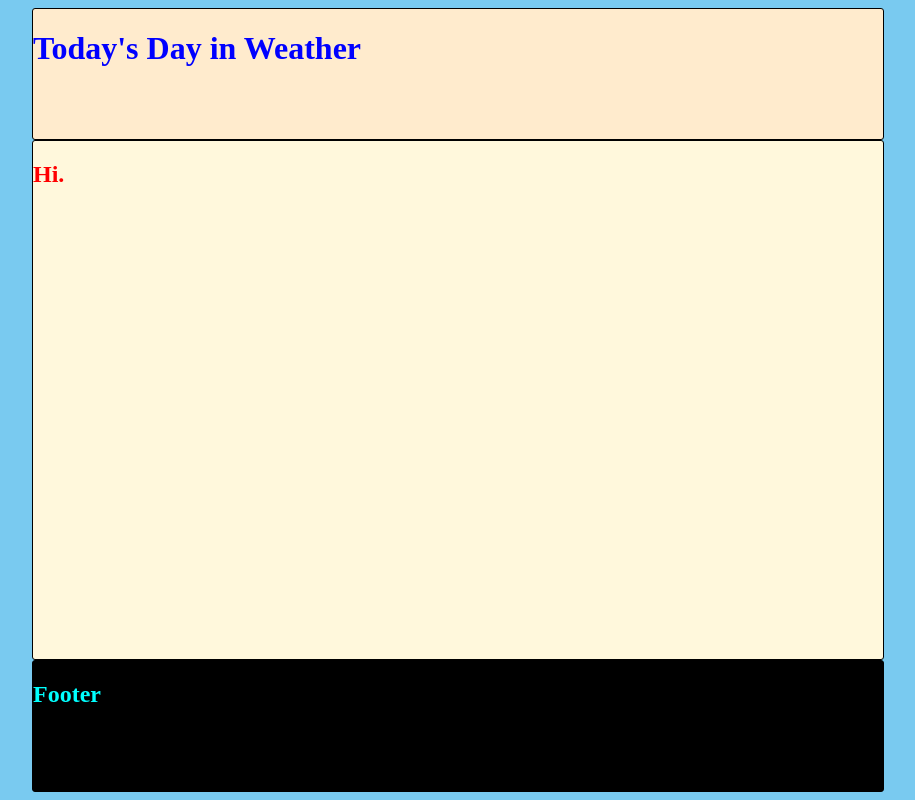
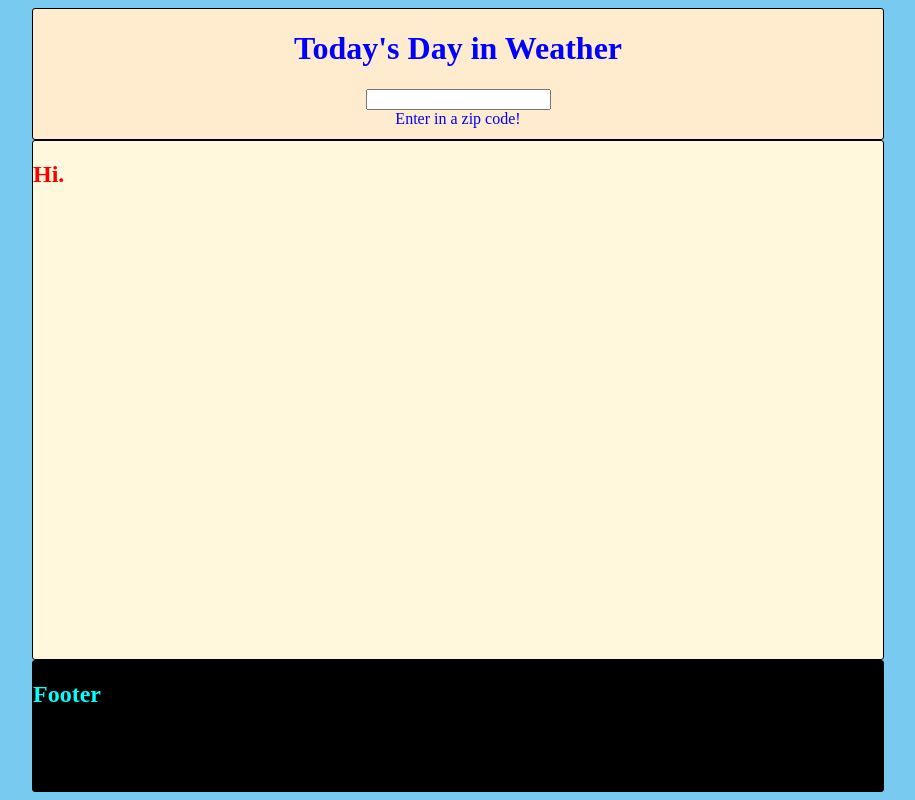
Before and after one commit to relynch91/WeatherAPP, a website built with webpack: page public/index.html in a window 1280 px wide. Shown: the whole page, without its empty margins (182-1097 px from the left). Built offline with nearby package versions, Linux system fonts and the light colour scheme; files whose address does not match are found by name.

Commit message:
add files

```diff
--- a/package.json
+++ b/package.json
@@ -3,7 +3,7 @@
   "version": "1.0.0",
   "description": "cors test",
   "main": "app.js",
-  "repository": "https://github.com/jonchaney/node-api-backend.git",
+  "repository": "https://github.com/relynch91/climatefire2020.git",
   "license": "MIT",
   "directories": {
     "lib": "lib"
--- a/public/header.css
+++ b/public/header.css
@@ -20,4 +20,7 @@
     background-color: blanchedalmond;
     border: 1px solid black;
     border-radius: 3px;
+    display: flex;
+    flex-direction: column;
+    align-items: center;
 }
--- a/public/index.html
+++ b/public/index.html
@@ -13,7 +13,7 @@
 
     <header class="header">
       <h1>Today's Day in Weather</h1>
-      <h2> </h2>
+      <input>Enter in a zip code!</input>
     </header>
     <section class="main-body">
         <h2>Hi.</h2>
```
